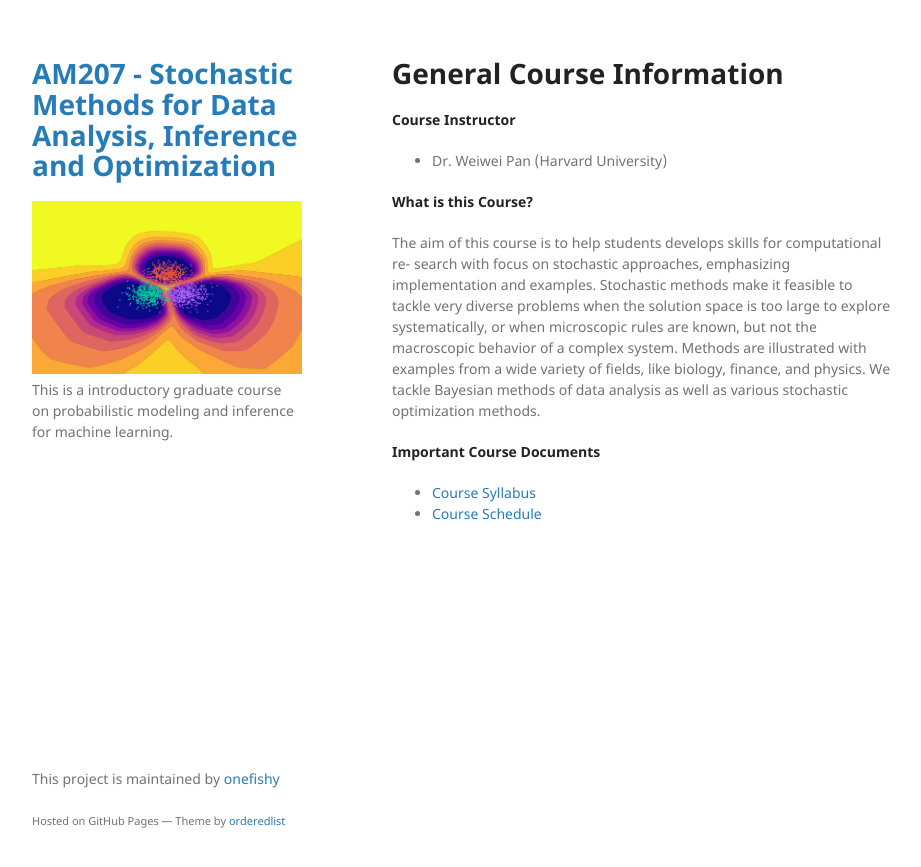
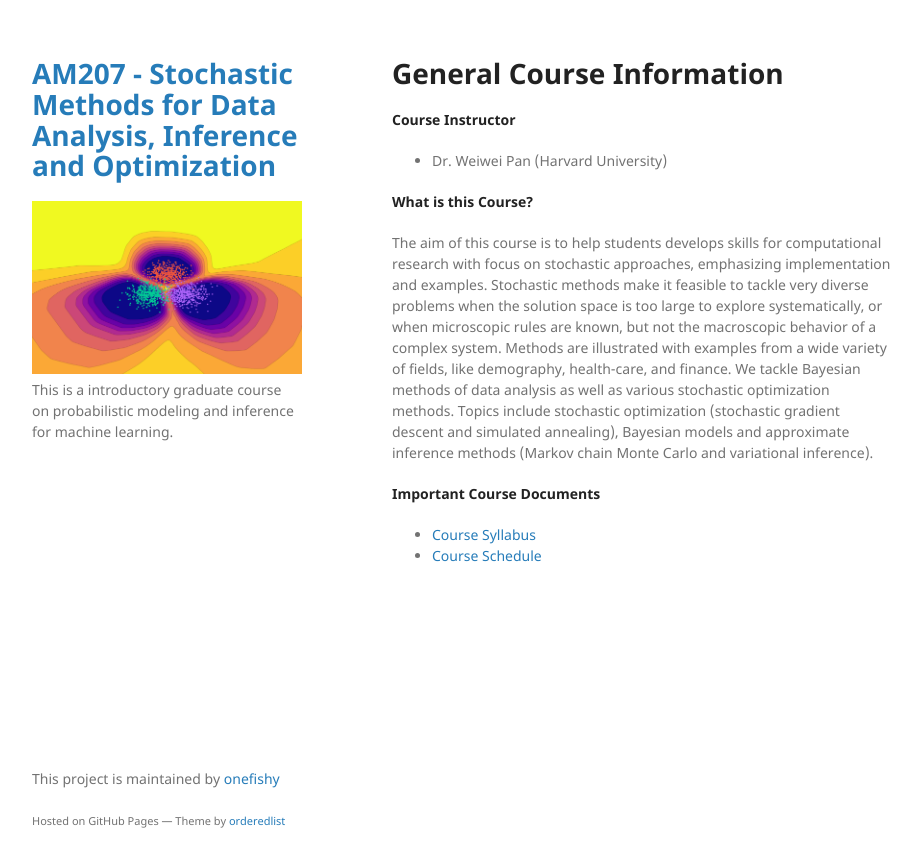
Before and after one commit to onefishy/am207, a Jekyll site: the page built from index.md, in a window 1280 px wide. Shown: the top 867 px of the page, without its empty margins (178-1099 px from the left). Built offline with Jekyll 4.4.1, drawn with Linux system fonts in a browser that asks for light colours; our own code applies the rules of GitHub Pages for plain Markdown files.

Commit message:
Update index.md

```diff
--- a/index.md
+++ b/index.md
@@ -6,7 +6,7 @@
 
 **What is this Course?**
 
-The aim of this course is to help students develops skills for computational re- search with focus on stochastic approaches, emphasizing implementation and examples. Stochastic methods make it feasible to tackle very diverse problems when the solution space is too large to explore systematically, or when microscopic rules are known, but not the macroscopic behavior of a complex system. Methods are illustrated with examples from a wide variety of fields, like biology, finance, and physics. We tackle Bayesian methods of data analysis as well as various stochastic optimization methods.
+The aim of this course is to help students develops skills for computational research with focus on stochastic approaches, emphasizing implementation and examples. Stochastic methods make it feasible to tackle very diverse problems when the solution space is too large to explore systematically, or when microscopic rules are known, but not the macroscopic behavior of a complex system. Methods are illustrated with examples from a wide variety of fields, like demography, health-care, and finance. We tackle Bayesian methods of data analysis as well as various stochastic optimization methods. Topics include stochastic optimization (stochastic gradient descent and simulated annealing), Bayesian models and approximate inference methods (Markov chain Monte Carlo and variational inference).
 
 **Important Course Documents**
 
```
